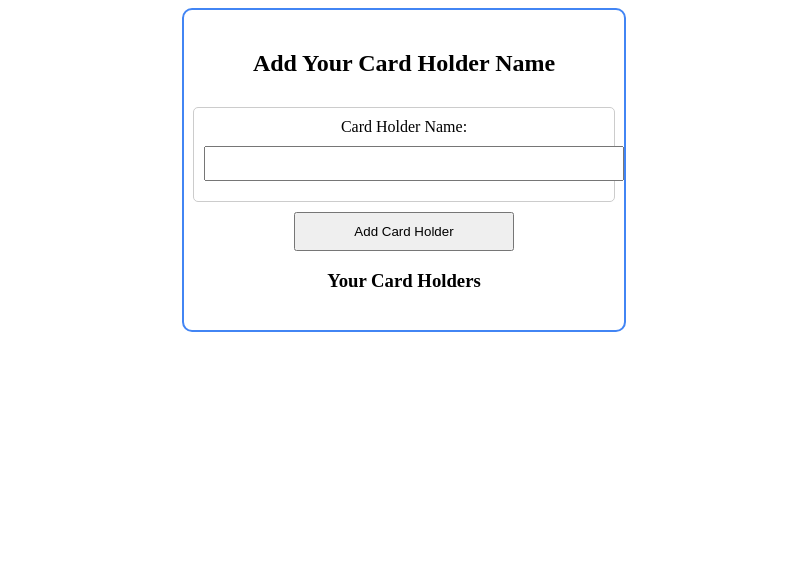
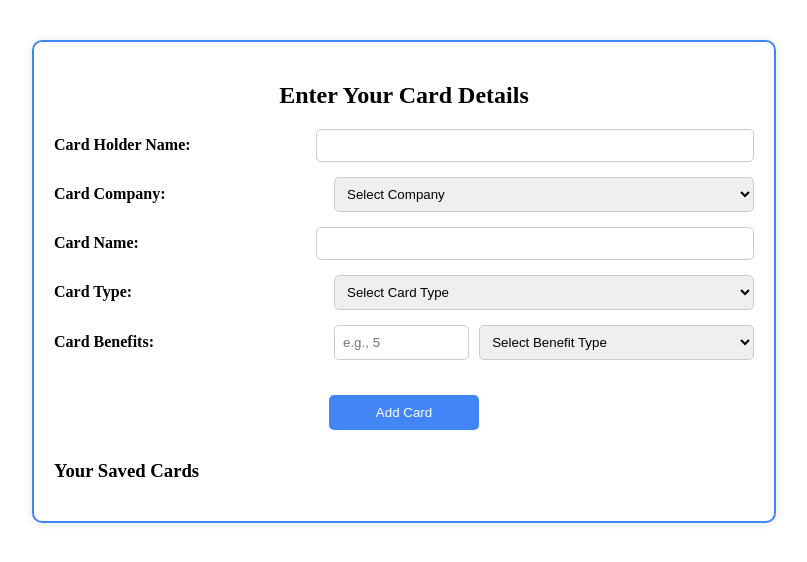
Before and after one commit to suchitahadimani/shellhacks, a Next.js app in the folder nextjs-blog/: page /profile in a window 1280 px wide. Shown: the top 562 px of the page, without its empty margins (236-1043 px from the left). Built offline with nearby package versions, Linux system fonts and the light colour scheme.

Commit message:
Update Profile.js

```diff
--- a/nextjs-blog/src/components/Profile.js
+++ b/nextjs-blog/src/components/Profile.js
@@ -2,14 +2,37 @@
 import { useState } from 'react';
 
 const Profile = () => {
-    const [cardHolder, setCardHolder] = useState('');
+    const [cardDetails, setCardDetails] = useState({
+        cardHolder: '',
+        cardCompany: '',
+        cardName: '',
+        cardType: '',
+        benefitPercentage: '',
+        benefitType: '',
+    });
     const [cards, setCards] = useState([]);
+
+    const handleChange = (e) => {
+        const { name, value } = e.target;
+        setCardDetails({
+            ...cardDetails,
+            [name]: value,
+        });
+    };
 
     const handleSubmit = (event) => {
         event.preventDefault();
-        if (cardHolder) {
-            setCards([...cards, cardHolder]);
-            setCardHolder(''); // Clear the input field
+        // Ensure all fields are filled
+        if (Object.values(cardDetails).every((field) => field !== '')) {
+            setCards([...cards, cardDetails]);
+            setCardDetails({
+                cardHolder: '',
+                cardCompany: '',
+                cardName: '',
+                cardType: '',
+                benefitPercentage: '',
+                benefitType: '',
+            }); // Clear the form
         }
     };
 
@@ -19,30 +42,122 @@ const Profile = () => {
     };
 
     return (
-        <div style={{ padding: '20px', textAlign: 'center', border: '2px solid #4285F4', borderRadius: '10px', maxWidth: '400px', margin: 'auto' }}>
-            <h2 style={{ fontWeight: 'bold' }}>Add Your Card Holder Name</h2>
-            <form onSubmit={handleSubmit} style={{ display: 'flex', flexDirection: 'column', alignItems: 'center' }}>
-                <div style={{ border: '1px solid #ccc', padding: '10px', borderRadius: '5px', margin: '10px 0', width: '100%' }}>
-                    <label>Card Holder Name:</label>
+        <div style={{ padding: '20px', textAlign: 'left', border: '2px solid #4285F4', borderRadius: '10px', maxWidth: '700px', margin: '40px auto', boxShadow: '0 0 10px rgba(0, 0, 0, 0.1)' }}>
+            <h2 style={{ fontWeight: 'bold', marginBottom: '20px', textAlign: 'center' }}>Enter Your Card Details</h2>
+            <form onSubmit={handleSubmit} style={{ display: 'flex', flexDirection: 'column', gap: '15px' }}>
+
+                {/* Card Holder Name */}
+                <div style={{ display: 'flex', justifyContent: 'space-between', alignItems: 'center' }}>
+                    <label style={{ width: '35%', fontWeight: 'bold' }}>Card Holder Name:</label>
                     <input
                         type="text"
-                        value={cardHolder}
-                        onChange={(e) => setCardHolder(e.target.value)}
+                        name="cardHolder"
+                        value={cardDetails.cardHolder}
+                        onChange={handleChange}
                         required
-                        style={{ margin: '10px 0', padding: '8px', width: '100%' }}
+                        style={{ padding: '8px', width: '60%', border: '1px solid #ccc', borderRadius: '5px' }}
                     />
                 </div>
-                <button type="submit" style={{ padding: '10px', width: '220px' }}>Add Card Holder</button>
+
+                {/* Card Company */}
+                <div style={{ display: 'flex', justifyContent: 'space-between', alignItems: 'center' }}>
+                    <label style={{ width: '35%', fontWeight: 'bold' }}>Card Company:</label>
+                    <select
+                        name="cardCompany"
+                        value={cardDetails.cardCompany}
+                        onChange={handleChange}
+                        required
+                        style={{ padding: '8px', width: '60%', border: '1px solid #ccc', borderRadius: '5px' }}
+                    >
+                        <option value="" disabled>Select Company</option>
+                        <option value="AMEX">AMEX</option>
+                        <option value="BofA">Bank of America</option>
+                        <option value="CapitalOne">Capital One</option>
+                        <option value="Chase">Chase</option>
+                        <option value="Discover">Discover It</option>
+                        <option value="Mastercard">Mastercard</option>
+                        <option value="Visa">Visa</option>
+                        <option value="Other">Other</option>
+                    </select>
+                </div>
+
+                {/* Card Name */}
+                <div style={{ display: 'flex', justifyContent: 'space-between', alignItems: 'center' }}>
+                    <label style={{ width: '35%', fontWeight: 'bold' }}>Card Name:</label>
+                    <input
+                        type="text"
+                        name="cardName"
+                        value={cardDetails.cardName}
+                        onChange={handleChange}
+                        required
+                        style={{ padding: '8px', width: '60%', border: '1px solid #ccc', borderRadius: '5px' }}
+                    />
+                </div>
+
+                {/* Card Type */}
+                <div style={{ display: 'flex', justifyContent: 'space-between', alignItems: 'center' }}>
+                    <label style={{ width: '35%', fontWeight: 'bold' }}>Card Type:</label>
+                    <select
+                        name="cardType"
+                        value={cardDetails.cardType}
+                        onChange={handleChange}
+                        required
+                        style={{ padding: '8px', width: '60%', border: '1px solid #ccc', borderRadius: '5px' }}
+                    >
+                        <option value="" disabled>Select Card Type</option>
+                        <option value="Credit">Credit</option>
+                        <option value="Debit">Debit</option>
+                    </select>
+                </div>
+
+                {/* Card Benefits */}
+                <div style={{ display: 'flex', justifyContent: 'space-between', alignItems: 'center' }}>
+                    <label style={{ width: '35%', fontWeight: 'bold' }}>Card Benefits:</label>
+                    <div style={{ display: 'flex', gap: '10px', width: '60%' }}>
+                        <input
+                            type="number"
+                            name="benefitPercentage"
+                            placeholder="e.g., 5"
+                            value={cardDetails.benefitPercentage}
+                            onChange={handleChange}
+                            required
+                            style={{ padding: '8px', width: '30%', border: '1px solid #ccc', borderRadius: '5px' }}
+                        />
+                        <select
+                            name="benefitType"
+                            value={cardDetails.benefitType}
+                            onChange={handleChange}
+                            required
+                            style={{ padding: '8px', width: '70%', border: '1px solid #ccc', borderRadius: '5px' }}
+                        >
+                            <option value="" disabled>Select Benefit Type</option>
+                            <option value="Amazon">Amazon</option>
+                            <option value="Groceries">Groceries</option>
+                            <option value="Dining">Dining</option>
+                            <option value="Travel">Travel</option>
+                            <option value="Gas">Gas</option>
+                            <option value="Shopping">Shopping</option>
+                            {/* Add more benefit types as needed */}
+                        </select>
+                    </div>
+                </div>
+
+                {/* Centered Add Card Button */}
+                <div style={{ textAlign: 'center', marginTop: '20px' }}>
+                        <button type="submit" style={{ padding: '10px', width: '150px', background: '#4285F4', color: 'white', border: 'none', borderRadius: '5px', cursor: 'pointer' }}>
+                            Add Card
+                        </button>
+                    </div>
             </form>
 
-            <h3 style={{ fontWeight: 'bold' }}>Your Card Holders</h3>
-            <ul style={{ listStyleType: 'none', padding: '0' }}>
-                {cards.map((holder, index) => (
-                    <li key={index} style={{ display: 'flex', justifyContent: 'space-between', alignItems: 'center', margin: '10px 0', padding: '10px', border: '1px solid #ccc', borderRadius: '5px', width: '250px', marginLeft: 'auto', marginRight: 'auto' }}>
-                        <span>{holder}</span>
+            <h3 style={{ fontWeight: 'bold', marginTop: '30px', textAlign: 'left' }}>Your Saved Cards</h3>
+            <ul style={{ listStyleType: 'none', padding: '0', marginTop: '10px' }}>
+                {cards.map((card, index) => (
+                    <li key={index} style={{ display: 'flex', justifyContent: 'space-between', alignItems: 'center', margin: '10px 0', padding: '10px', border: '1px solid #ccc', borderRadius: '5px', width: '90%', marginLeft: 'auto', marginRight: 'auto' }}>
+                        <span>{card.cardHolder} ({card.cardCompany}) </span>
                         <button
                             onClick={() => handleDelete(index)}
-                            style={{ background: 'red', color: 'white', border: 'none', borderRadius: '5px', cursor: 'pointer' }}
+                            style={{ background: 'red', color: 'white', border: 'none', borderRadius: '5px', cursor: 'pointer', padding: '5px 10px' }}
                         >
                             X
                         </button>
```
